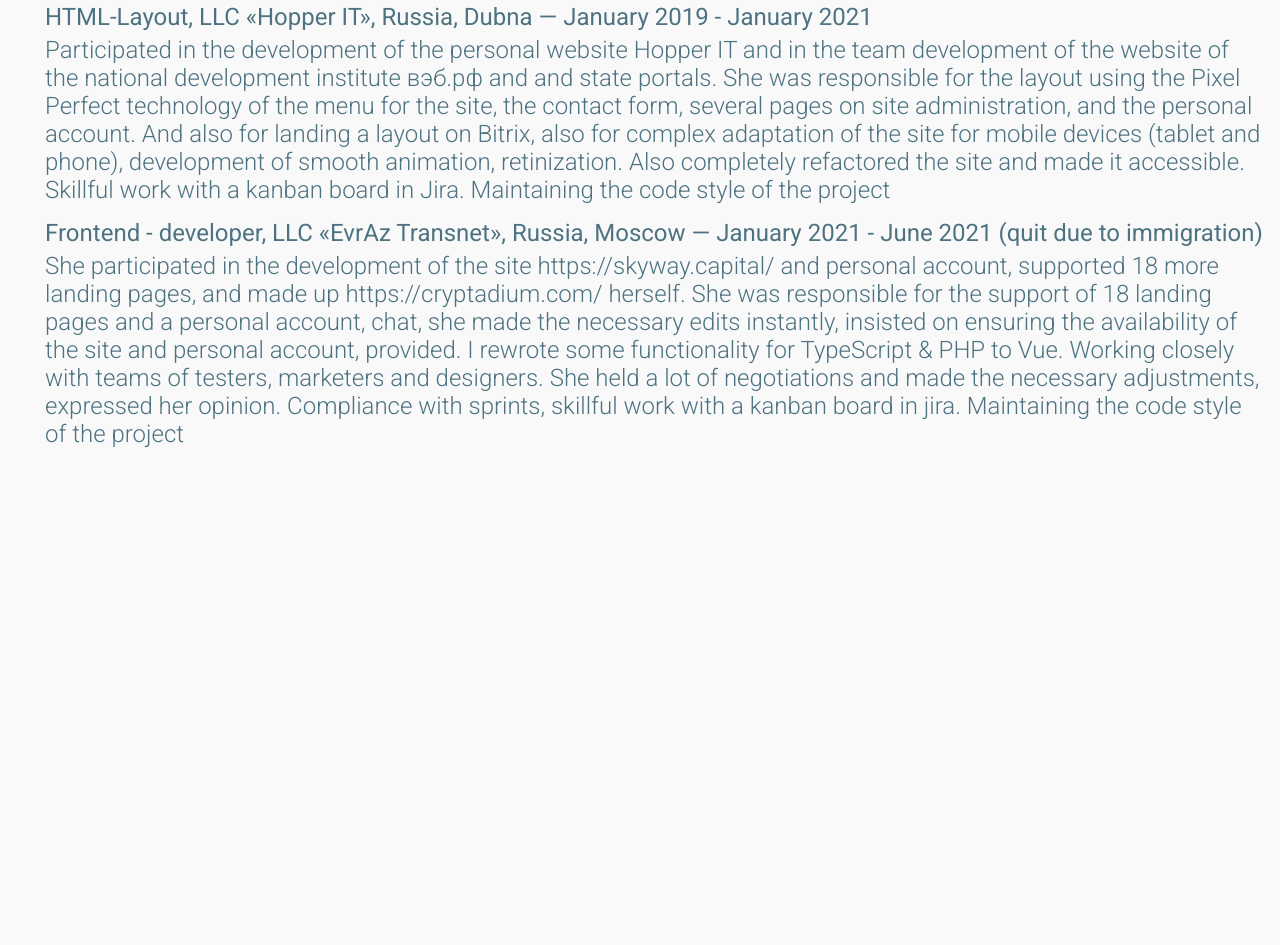
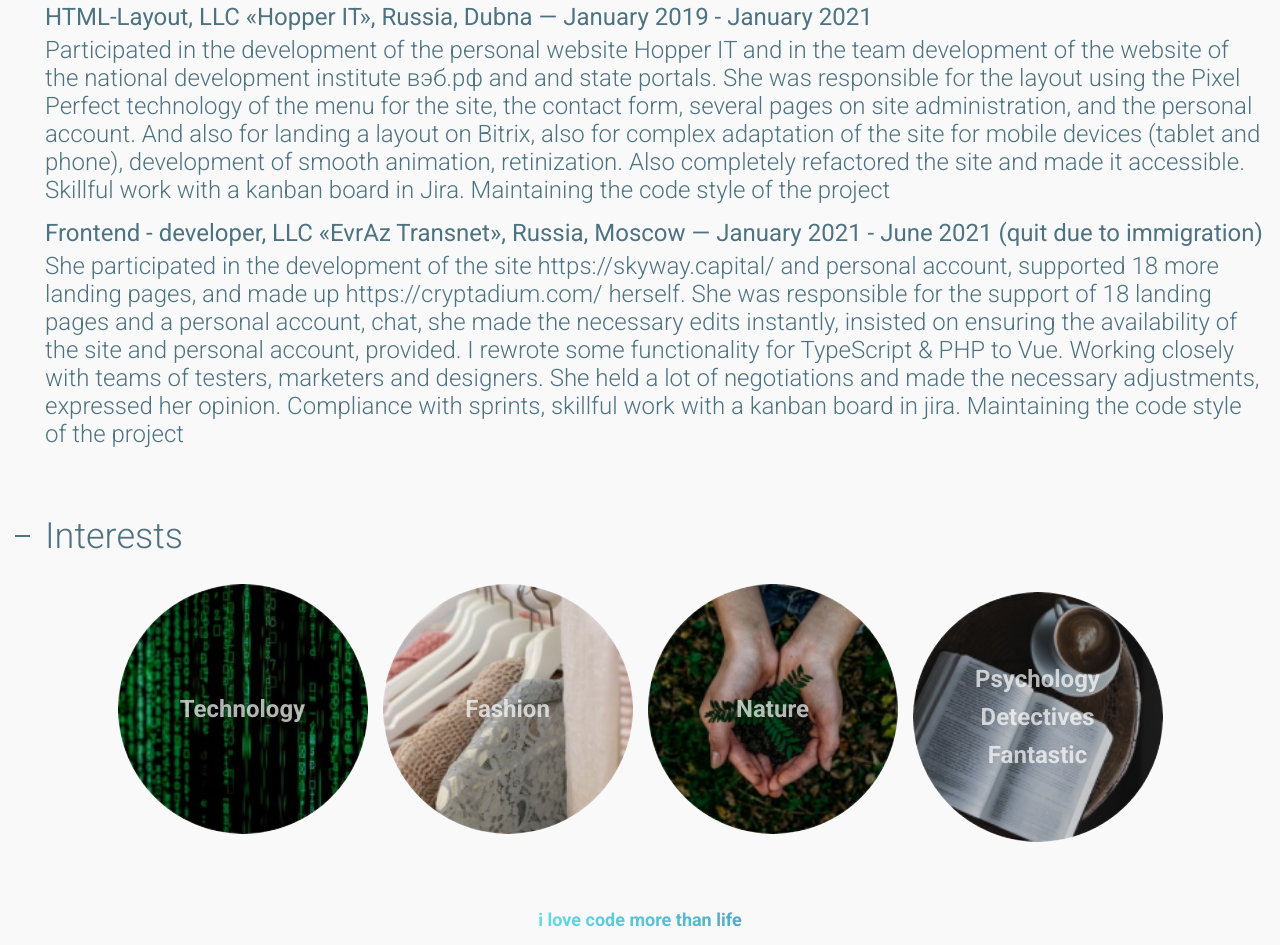
Before and after one commit to foremna/My-CV, a plain HTML site: page index.html in a window 1280 px wide. Shown: the part 1823-2768 px from the top of the page. Before the commit the page ends 2331 px from the top, so only its background shows below. Drawn offline with Linux system fonts and the light colour scheme.

Commit message:
Interests

```diff
--- a/index.html
+++ b/index.html
@@ -273,6 +273,25 @@
 			</div>
 		</div>
 	</section>
+
+	<section class="interests">
+		<div class="container">
+			<h2 class="headline">Interests</h2>
+
+			<ul class="interests__list">
+				<li class="interests__item interests__item--technology"><span class="interests__text">Technology</span></li>
+				<li class="interests__item interests__item--fashion"><span class="interests__text">Fashion</span></li>
+				<li class="interests__item interests__item--nature"><span class="interests__text">Nature</span></li>
+				<li class="interests__item interests__item--books">
+					<span class="interests__text">Psychology</span>
+					<span class="interests__text">Detectives</span>
+					<span class="interests__text">Fantastic</span>
+				</li>
+			</ul>
+		</div>
+	</section>
+
+	<span class="love-code">i love code more than life</span>
 </body>
 
 </html>
--- a/style.css
+++ b/style.css
@@ -368,6 +368,96 @@ b {
 	font-size: var(--fz-medium);
 }
 
+.interests {
+	margin-bottom: 30px;
+}
+
+.interests__list {
+	display: flex;
+	flex-direction: column;
+	align-items: center;
+	flex-wrap: wrap;
+	margin: 0;
+	padding: 0;
+}
+
+.interests__item {
+	display: flex;
+	flex-direction: column;
+	align-items: center;
+	justify-content: center;
+	width: 250px;
+	height: 250px;
+	border-radius: 50%;
+	background-repeat: no-repeat;
+	background-size: contain;
+}
+
+.interests__item:not(:last-child) {
+	margin-bottom: 15px;
+}
+
+.interests__item--technology {
+	background-image: url("./img/technology.png");
+}
+
+.interests__item--fashion {
+	background-image: url("./img/fashion.png");
+}
+
+.interests__item--nature {
+	background-image: url("./img/nature.png");
+}
+
+.interests__item--books {
+	background-image: url("./img/books.png");
+}
+
+.interests__item .interests__text {
+	color: rgba(255, 255, 255, .7);
+	font-weight: 700;
+	font-size: var(--fz-medium);
+}
+
+.interests__item .interests__text:not(:last-child) {
+	margin-bottom: 10px;
+}
+
+.love-code {
+	display: block;
+	margin-bottom: 15px;
+	font-weight: 700;
+	font-size: var(--fz-small);
+	text-align: center;
+	background: -webkit-linear-gradient(to left, #4897B7 35%, #73FAFF 69%);
+	background: -moz-linear-gradient(to left, #4897B7 35%, #73FAFF 69%);
+	background: linear-gradient(to left, #4897B7 35%, #73FAFF 69%);
+	-webkit-background-clip: text;
+	-webkit-text-fill-color: transparent;
+}
+
+@media screen and (min-width: 576px) {
+	.interests__list {
+		justify-content: center;
+		flex-direction: row;
+		flex-wrap: wrap;
+	}
+
+	.interests__item:not(:nth-child(2n)) {
+		margin-right: 15px;
+	}
+}
+
+@media screen and (min-width: 768px) {
+	.interests__item:not(:nth-child(2n)) {
+		margin-right: 0;
+	}
+
+	.interests__item:not(:last-child) {
+		margin-right: 15px;
+	}
+}
+
 @media screen and (min-width: 1024px) {
 	.about {
 		margin-bottom: 60px;
@@ -476,4 +566,8 @@ b {
 	.experience {
 		margin-bottom: 60px;
 	}
+
+	.interests {
+		margin-bottom: 60px;
+	}
 }
```
